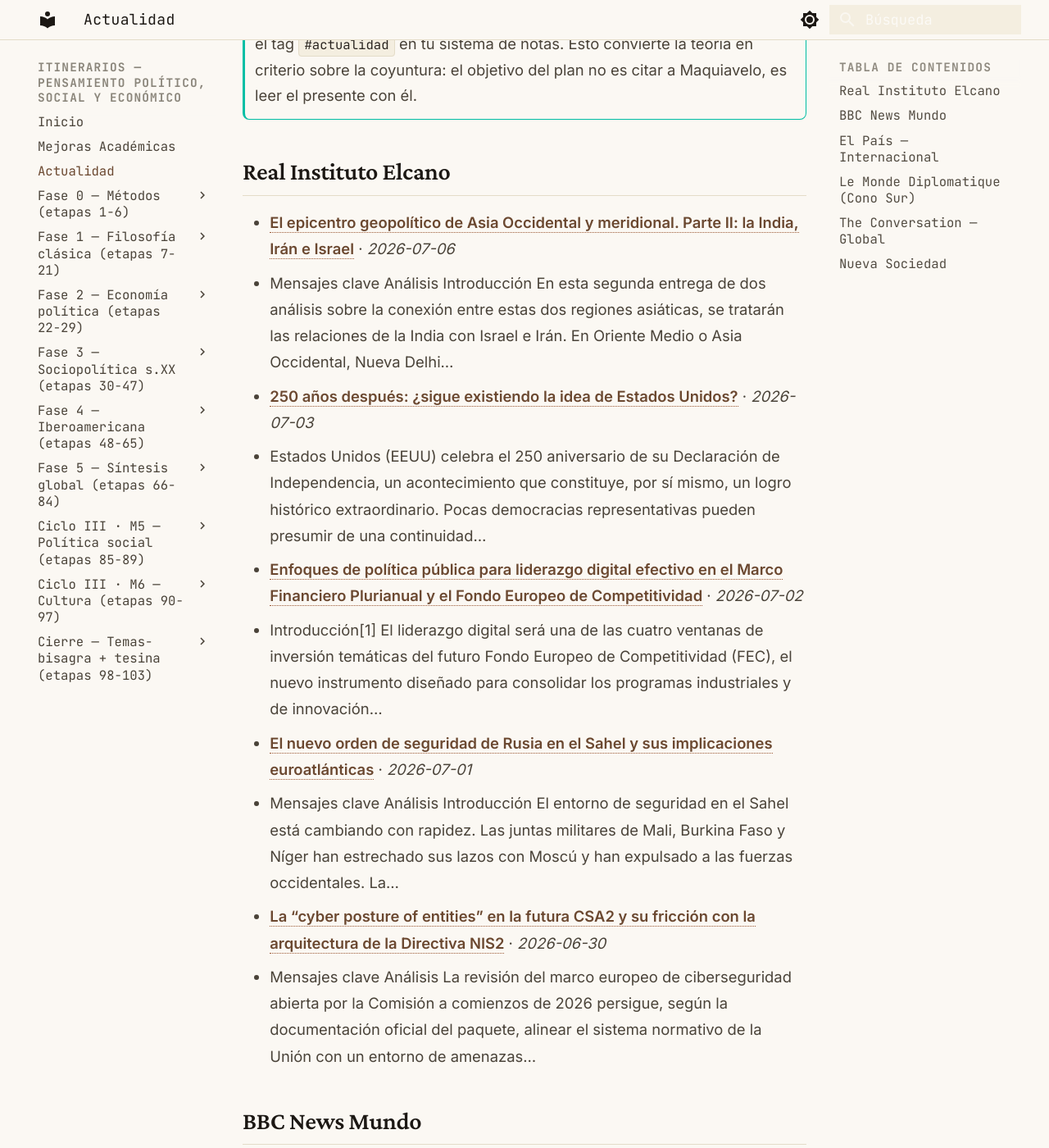
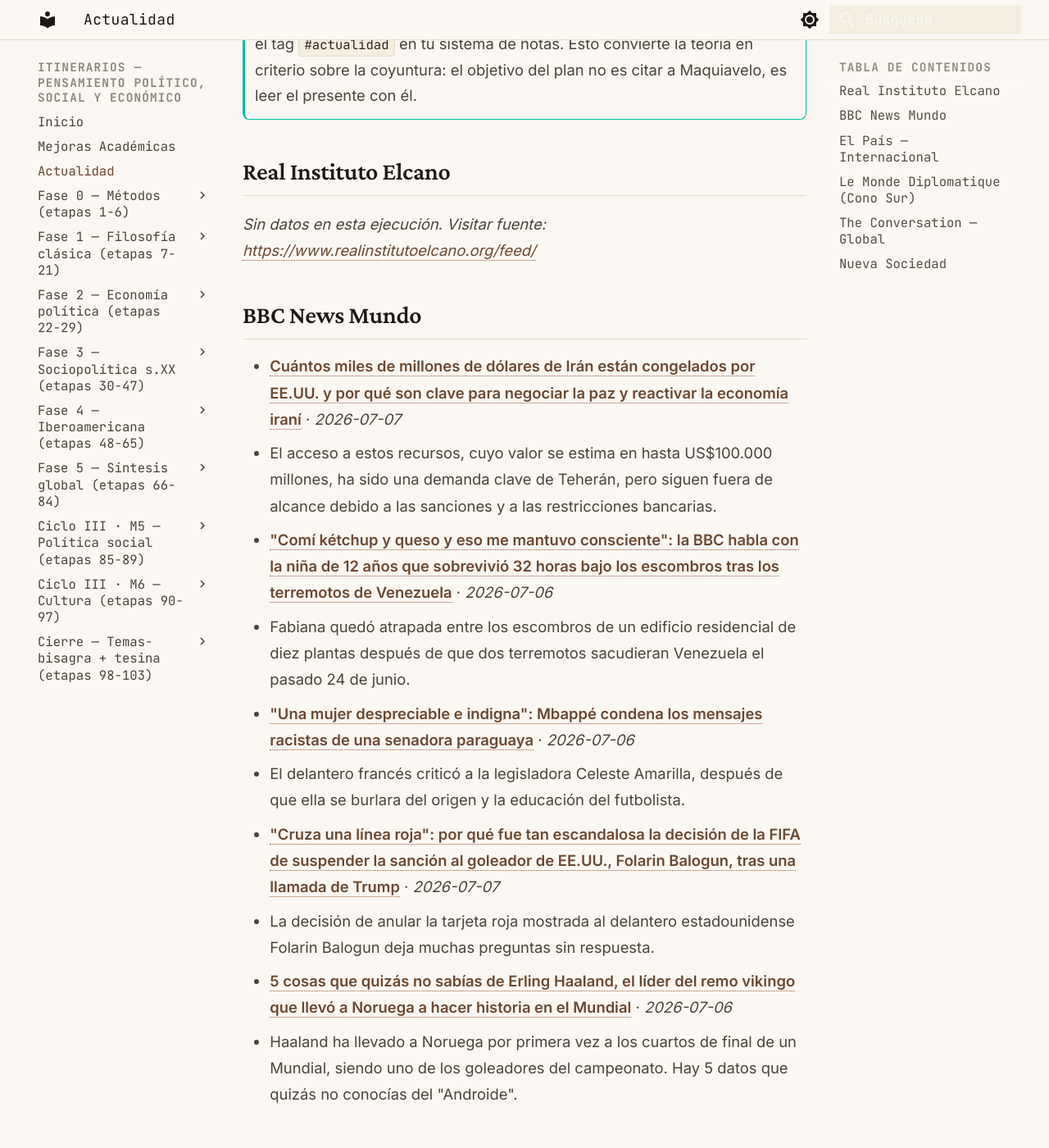
Before and after one commit to MrSpagVi/Curso, an MkDocs documentation site: the page built from docs/actualidad.md, in a window 1280 px wide and 1400 px high, scrolled down 468 px. Shown: the whole window at 82% size. Built offline with MkDocs 1.6.1 and Material for MkDocs 9.7.7, drawn with Linux system fonts in a browser that asks for light colours; some of the changed text lies outside the part shown.

Commit message:
auto: actualidad 2026-07-07

```diff
--- a/docs/actualidad.md
+++ b/docs/actualidad.md
@@ -6,45 +6,36 @@ title: Actualidad
 
 Últimos titulares de fuentes que dictan agenda en ciencia política y geopolítica. Actualizado automáticamente cada día (vía GitHub Actions).
 
-_Última actualización: 2026-07-06 09:58 UTC_
+_Última actualización: 2026-07-07 09:26 UTC_
 
 !!! tip "Ritual mensual — #actualidad"
     El último sábado de cada mes: agarrá **un** titular de los de abajo y escribí **300 palabras** aplicándole **2 autores** del último mes que leíste. ¿Qué diría cada uno? ¿En qué chocan? No resumas la noticia — usala como caso para pensar con las herramientas que venís construyendo. Guardá el texto con el tag `#actualidad` en tu sistema de notas. Esto convierte la teoría en criterio sobre la coyuntura: el objetivo del plan no es citar a Maquiavelo, es leer el presente con él.
 
 ## Real Instituto Elcano
 
-- **[El epicentro geopolítico de Asia Occidental y meridional. Parte II: la India, Irán e Israel](https://www.realinstitutoelcano.org/analisis/el-epicentro-geopolitico-de-asia-occidental-y-meridional-parte-ii-la-india-iran-e-israel/)** · *2026-07-06*
-  - Mensajes clave Análisis Introducción En esta segunda entrega de dos análisis sobre la conexión entre estas dos regiones asiáticas, se tratarán las relaciones de la India con Israel e Irán. En Oriente Medio o Asia Occidental, Nueva Delhi…
-- **[250 años después: ¿sigue existiendo la idea de Estados Unidos?](https://www.realinstitutoelcano.org/comentarios/250-anyos-despues-sigue-existiendo-la-idea-de-estados-unidos/)** · *2026-07-03*
-  - Estados Unidos (EEUU) celebra el 250 aniversario de su Declaración de Independencia, un acontecimiento que constituye, por sí mismo, un logro histórico extraordinario. Pocas democracias representativas pueden presumir de una continuidad…
-- **[Enfoques de política pública para liderazgo digital efectivo en el Marco Financiero Plurianual y el Fondo Europeo de Competitividad](https://www.realinstitutoelcano.org/analisis/enfoques-de-politica-publica-para-liderazgo-digital-efectivo-en-el-marco-financiero-plurianual-y-el-fondo-europeo-de-competitividad/)** · *2026-07-02*
-  - Introducción[1] El liderazgo digital será una de las cuatro ventanas de inversión temáticas del futuro Fondo Europeo de Competitividad (FEC), el nuevo instrumento diseñado para consolidar los programas industriales y de innovación…
-- **[El nuevo orden de seguridad de Rusia en el Sahel y sus implicaciones euroatlánticas](https://www.realinstitutoelcano.org/analisis/el-nuevo-orden-de-seguridad-de-rusia-en-el-sahel-y-sus-implicaciones-euroatlanticas/)** · *2026-07-01*
-  - Mensajes clave Análisis Introducción El entorno de seguridad en el Sahel está cambiando con rapidez. Las juntas militares de Mali, Burkina Faso y Níger han estrechado sus lazos con Moscú y han expulsado a las fuerzas occidentales. La…
-- **[La “cyber posture of entities” en la futura CSA2 y su fricción con la arquitectura de la Directiva NIS2](https://www.realinstitutoelcano.org/analisis/la-cyber-posture-of-entities-en-la-futura-csa2-y-su-friccion-con-la-arquitectura-de-la-directiva-nis2/)** · *2026-06-30*
-  - Mensajes clave Análisis La revisión del marco europeo de ciberseguridad abierta por la Comisión a comienzos de 2026 persigue, según la documentación oficial del paquete, alinear el sistema normativo de la Unión con un entorno de amenazas…
+_Sin datos en esta ejecución. Visitar fuente: [https://www.realinstitutoelcano.org/feed/](https://www.realinstitutoelcano.org/feed/)_
 
 ## BBC News Mundo
 
-- **[Cómo el nuevo régimen de Irán es totalmente diferente del anterior](https://www.bbc.com/mundo/articles/c4gyy2gezzeo?at_medium=RSS&at_campaign=rss)** · *2026-07-06*
-  - El funeral de Jamenei es otro recordatorio del cambio que ha experimentado Irán, pero ¿qué quiere su nuevo liderazgo?
-- **[Qué sentí al volver a La Guaira y ver que el lugar en el que nací está ahora devastado y con cadáveres apilados](https://www.bbc.com/mundo/articles/ceqdvrejn1vo?at_medium=RSS&at_campaign=rss)** · *2026-07-05*
-  - Desde La Guaira, el reportero de BBC Mundo Norberto Paredes describe la magnitud de la destrucción tras dos terremotos que transformaron su ciudad natal en cuestión de segundos.
-- **["Jugamos como nunca y perdimos como siempre": el sueño mundialista de México se acaba tras la derrota con Inglaterra](https://www.bbc.com/mundo/articles/c9q22nx721vo?at_medium=RSS&at_campaign=rss)** · *2026-07-06*
-  - El tri se quedó a un gol de completar la remontada contra Inglaterra y sale de un Mundial en que hizo soñar a la hinchada.
-- **["Una comida durante unas vacaciones me dejó con 38 parásitos en el cerebro"](https://www.bbc.com/mundo/articles/c4gyjnvjd79o?at_medium=RSS&at_campaign=rss)** · *2026-07-06*
-  - Los médicos se dieron cuenta de que los dolores de cabeza, las convulsiones y la psicosis de Lowri se debían a una infección causada por larvas de la tenia del cerdo.
-- **[Trump agradece a la FIFA por suspender la sanción a la estrella de EE.UU., Folarin Balogun, que ahora podrá jugar contra Bélgica en el Mundial](https://www.bbc.com/mundo/articles/c4gyyr3z06lo?at_medium=RSS&at_campaign=rss)** · *2026-07-05*
-  - Folarin Balogun había sido expulsado en el último partido, por lo que se le había impuesto un partido de sanción.
+- **[Cuántos miles de millones de dólares de Irán están congelados por EE.UU. y por qué son clave para negociar la paz y reactivar la economía iraní](https://www.bbc.com/mundo/articles/cn7587p1re0o?at_medium=RSS&at_campaign=rss)** · *2026-07-07*
+  - El acceso a estos recursos, cuyo valor se estima en hasta US$100.000 millones, ha sido una demanda clave de Teherán, pero siguen fuera de alcance debido a las sanciones y a las restricciones bancarias.
+- **["Comí kétchup y queso y eso me mantuvo consciente": la BBC habla con la niña de 12 años que sobrevivió 32 horas bajo los escombros tras los terremotos de Venezuela](https://www.bbc.com/mundo/articles/ce9554pexkvo?at_medium=RSS&at_campaign=rss)** · *2026-07-06*
+  - Fabiana quedó atrapada entre los escombros de un edificio residencial de diez plantas después de que dos terremotos sacudieran Venezuela el pasado 24 de junio.
+- **["Una mujer despreciable e indigna": Mbappé condena los mensajes racistas de una senadora paraguaya](https://www.bbc.com/mundo/articles/cgrkk8dj4kvo?at_medium=RSS&at_campaign=rss)** · *2026-07-06*
+  - El delantero francés criticó a la legisladora Celeste Amarilla, después de que ella se burlara del origen y la educación del futbolista.
+- **["Cruza una línea roja": por qué fue tan escandalosa la decisión de la FIFA de suspender la sanción al goleador de EE.UU., Folarin Balogun, tras una llamada de Trump](https://www.bbc.com/mundo/articles/c9d2209yy01o?at_medium=RSS&at_campaign=rss)** · *2026-07-07*
+  - La decisión de anular la tarjeta roja mostrada al delantero estadounidense Folarin Balogun deja muchas preguntas sin respuesta.
+- **[5 cosas que quizás no sabías de Erling Haaland, el líder del remo vikingo que llevó a Noruega a hacer historia en el Mundial](https://www.bbc.com/mundo/articles/cx2335e6e38o?at_medium=RSS&at_campaign=rss)** · *2026-07-06*
+  - Haaland ha llevado a Noruega por primera vez a los cuartos de final de un Mundial, siendo uno de los goleadores del campeonato. Hay 5 datos que quizás no conocías del "Androide".
 
 ## El País — Internacional
 
-- **[Al menos 14 muertos en un ataque ruso contra Kiev en la víspera de la cumbre de la OTAN](https://elpais.com/internacional/2026-07-06/varios-muertos-y-heridos-en-un-ataque-de-rusia-contra-kiev-esta-madrugada.html)** · *2026-07-06*
-  - Los servicios de emergencias siguen buscando víctimas entre los escombros de los edificios alcanzados por el bombardeo, el segundo contra la capital en cuatro días
-- **[La justicia francesa decide entre el todo o nada para Marine Le Pen](https://elpais.com/internacional/2026-07-06/la-justicia-francesa-decide-entre-el-todo-o-nada-para-marine-le-pen.html)** · *2026-07-06*
-  - La histórica líder del ultraderechista Reagrupamiento Nacional afronta este martes una posible inhabilitación que dejaría al partido en manos de un dirigente ajeno a la familia
-- **[Louis Aliot, vicepresidente del Reagrupamiento Nacional: “El lepenismo no terminaría con una condena a Marine Le Pen”](https://elpais.com/internacional/2026-07-06/louis-aliot-vicepresidente-del-reagrupamiento-nacional-el-lepenismo-no-terminaria-con-una-condena-a-marine-le-pen.html)** · *2026-07-06*
-  - El alcalde de Perpiñán cree que la sentencia por malversación contra la líder del partido y él mismo será menos severa que en primera instancia. Asegura que la formación está cubierta en caso de inhabilitación
+- **[Al menos 18 heridos en Damasco tras estallar dos artefactos explosivos cerca del hotel donde se aloja Emmanuel Macron](https://elpais.com/internacional/2026-07-07/varios-artefactos-explosivos-estallan-en-damasco-cerca-del-hotel-donde-se-aloja-emmanuel-macron.html)** · *2026-07-07*
+  - El presidente francés inició el lunes una visita oficial a Siria, la primera de un jefe de Estado europeo a las nuevas autoridades del país
+- **[La OTAN ensaya en la cumbre de Ankara su coreografía para aplacar a Trump](https://elpais.com/internacional/2026-07-07/la-otan-ensaya-en-la-cumbre-de-ankara-su-coreografia-para-aplacar-a-trump.html)** · *2026-07-07*
+  - Los aliados de Europa y Canadá llegan a Turquía decididos a exhibir más gasto militar, programas de rearme y una unidad cuidadosamente escenificada para evitar un nuevo choque con Estados Unidos
+- **[Las víctimas del estallido de violencia xenófoba en Sudáfrica: “Incluso delante de la policía pueden pegarte”](https://elpais.com/internacional/2026-07-07/las-victimas-del-estallido-de-violencia-xenofoba-en-sudafrica-antes-gritaban-ahora-te-echan-de-tu-casa.html)** · *2026-07-07*
+  - Cientos de migrantes y refugiados acampan en las calles de Durban, indefensos ante el acoso desatado contra ellos. Miles han empezado a regresar a sus países de origen
 - **[Tal vez las vidas americanas sí tengan una segunda oportunidad](https://elpais.com/internacional/2026-07-06/tal-vez-las-vidas-americanas-si-tengan-una-segunda-oportunidad.html)** · *2026-07-06*
   - El fracaso es un tema central en la cultura de Estados Unidos, que en su 250 cumpleaños se enfrenta más que nunca al peligro del final de su democracia
 - **[Hannah Arendt contra Nixon y Trump](https://elpais.com/internacional/2026-07-05/hannah-arendt-contra-nixon-y-trump.html)** · *2026-07-05*
@@ -56,16 +47,16 @@ _Sin datos en esta ejecución. Visitar fuente: [https://www.eldiplo.org/feed/](h
 
 ## The Conversation — Global
 
-- **[View from The Hill: WA state byelection within Hastie’s seat another ‘real time’ test for One Nation](https://theconversation.com/view-from-the-hill-wa-state-byelection-within-hasties-seat-another-real-time-test-for-one-nation-286041)** · *2026-07-06*
-  - The contest will be closely watched for whether One Nation erodes Labor in an outer suburban area, and also for its implications for Hastie.
-- **[Victorian Redbridge poll has One Nation just ahead of Labor and the Coalition](https://theconversation.com/victorian-redbridge-poll-has-one-nation-just-ahead-of-labor-and-the-coalition-286753)** · *2026-07-06*
-  - With a state election set for late November, a new poll has One Nation ahead of the two major parties.
-- **[ABC will trial using AI for journalism. What are the risks and benefits?](https://theconversation.com/abc-will-trial-using-ai-for-journalism-what-are-the-risks-and-benefits-286841)** · *2026-07-06*
-  - The decision tracks with a long history of editors and journalists being early adopters of tech innovations.
-- **[As US celebrates independence, Iran mourns its fallen leader – and both countries claim victory](https://theconversation.com/as-us-celebrates-independence-iran-mourns-its-fallen-leader-and-both-countries-claim-victory-286842)** · *2026-07-06*
-  - The leaders of both countries have used significant events to claim victory over the other.
-- **[Wilsons Prom has been scarred by bushfires. It may help us protect other fire-prone forests](https://theconversation.com/wilsons-prom-has-been-scarred-by-bushfires-it-may-help-us-protect-other-fire-prone-forests-283377)** · *2026-07-06*
-  - A new study unpacks how Victoria’s eucalypt forests have coped with past bushfires – with lessons for the future.
+- **[3.1 billion-year-old rocks in Australia reveal a forgotten chapter of Earth’s water cycle](https://theconversation.com/3-1-billion-year-old-rocks-in-australia-reveal-a-forgotten-chapter-of-earths-water-cycle-285605)** · *2026-07-07*
+  - Today, plate tectonics carry water into Earth’s depths. But this deep water cycle goes back much further.
+- **[Why Bonnie from Toy Story 5 resonates with so many neurodivergent families](https://theconversation.com/why-bonnie-from-toy-story-5-resonates-with-so-many-neurodivergent-families-286160)** · *2026-07-07*
+  - Bonnie’s story captures experiences that many neurodivergent families are familiar with.
+- **[View from The Hill: ‘we must disagree with this action’ Albanese tells Beijing](https://theconversation.com/view-from-the-hill-we-must-disagree-with-this-action-albanese-tells-beijing-286042)** · *2026-07-07*
+  - Australia rebukes China over a ballistic missile test in the Pacific as the prime minister shores up other relationships in the region.
+- **[Why do some foods taste good and others taste horrible?](https://theconversation.com/why-do-some-foods-taste-good-and-others-taste-horrible-286729)** · *2026-07-07*
+  - Listen to the The Conversation’s Curious Kids podcast to hear taste researcher Linda Bartoshuk explain why our tastes for food change.
+- **[China’s submarine missile test looks routine. The real story is the panic it triggered](https://theconversation.com/chinas-submarine-missile-test-looks-routine-the-real-story-is-the-panic-it-triggered-286947)** · *2026-07-07*
+  - All nuclear powers test missiles. Why do China’s tests provoke such a fierce response?
 
 ## Nueva Sociedad
 
```
